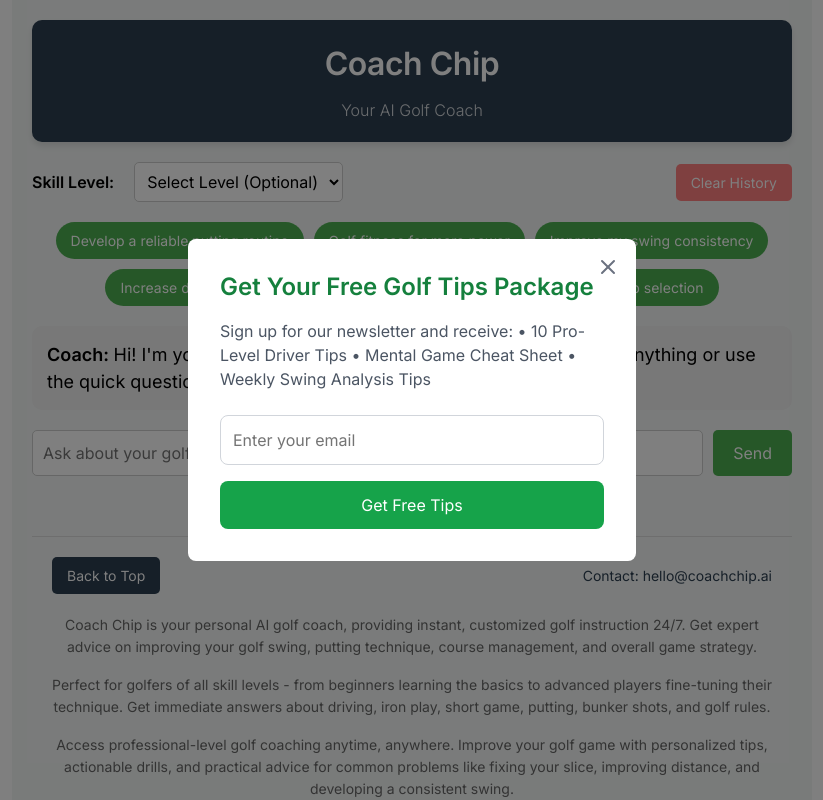
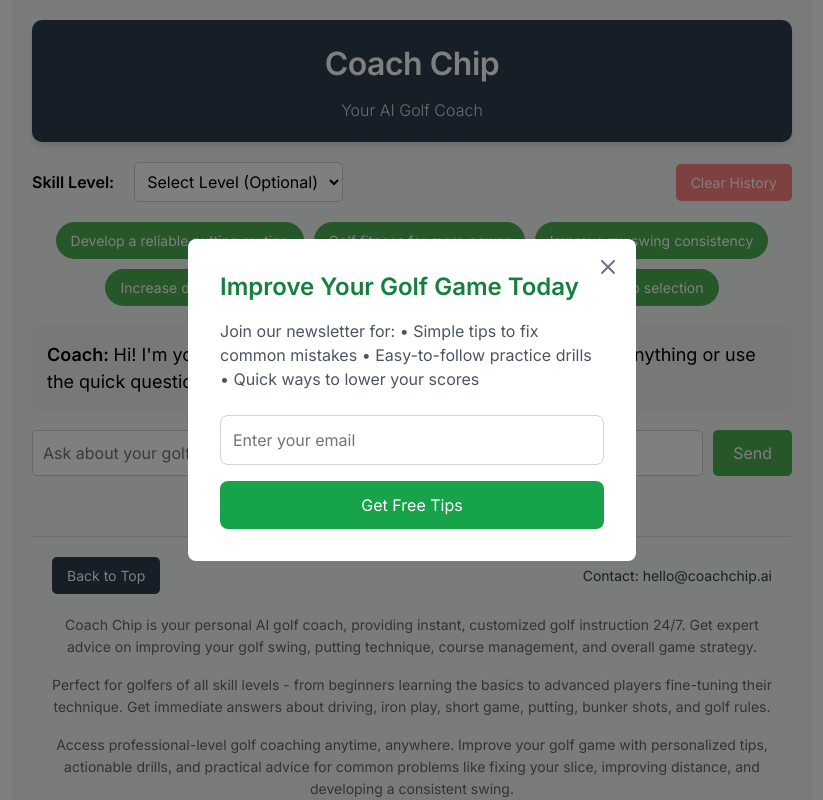
Before and after one commit to delta34377/golf-coach-ai, a Next.js app: page / in a window 1280 px wide. Shown: the top 800 px of the page, without its empty margins (228-1051 px from the left). Built offline with nearby package versions, Linux system fonts and the light colour scheme.

Commit message:
adjusted popup text for email collection

```diff
--- a/components/NewsletterSignup.js
+++ b/components/NewsletterSignup.js
@@ -58,14 +58,14 @@ const NewsletterSignup = () => {
         {!submitted ? (
           <>
             <h2 className="text-2xl font-bold text-green-700 mb-4">
-              Get Your Free Golf Tips Package
-            </h2>
-            <p className="text-gray-600 mb-6">
-              Sign up for our newsletter and receive:
-              • 10 Pro-Level Driver Tips
-              • Mental Game Cheat Sheet
-              • Weekly Swing Analysis Tips
-            </p>
+  Improve Your Golf Game Today
+</h2>
+<p className="text-gray-600 mb-6">
+  Join our newsletter for:
+  • Simple tips to fix common mistakes
+  • Easy-to-follow practice drills
+  • Quick ways to lower your scores
+</p>
             <form onSubmit={handleSubmit} className="space-y-4">
               <input
                 type="email"
@@ -84,12 +84,12 @@ const NewsletterSignup = () => {
             </form>
           </>
         ) : (
-          <div className="text-center py-8">
+            <div className="text-center py-8">
             <h3 className="text-xl font-bold text-green-700 mb-4">
-              Thank you for signing up!
+              Welcome to the Coach Chip Community!
             </h3>
             <p className="text-gray-600">
-              Check your email for your free golf tips package.
+              You'll receive our latest golf tips and exclusive content soon.
             </p>
           </div>
         )}
```
